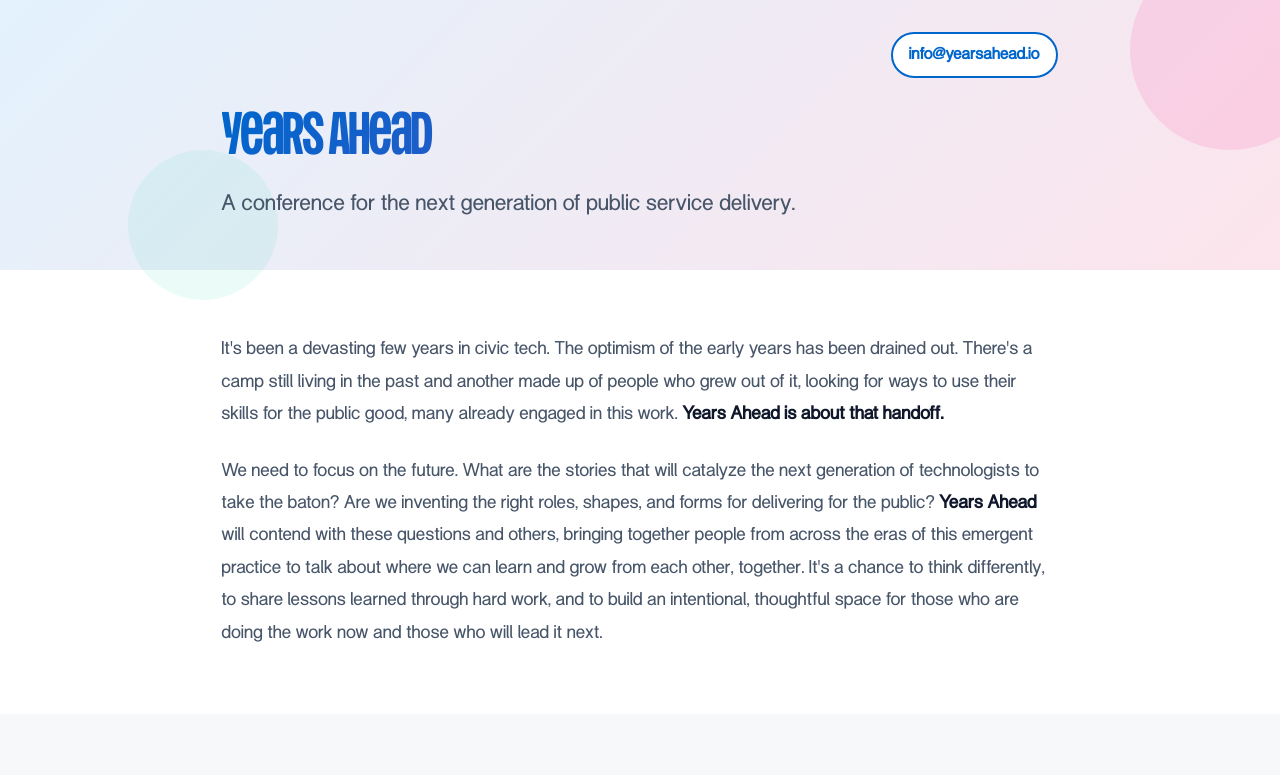
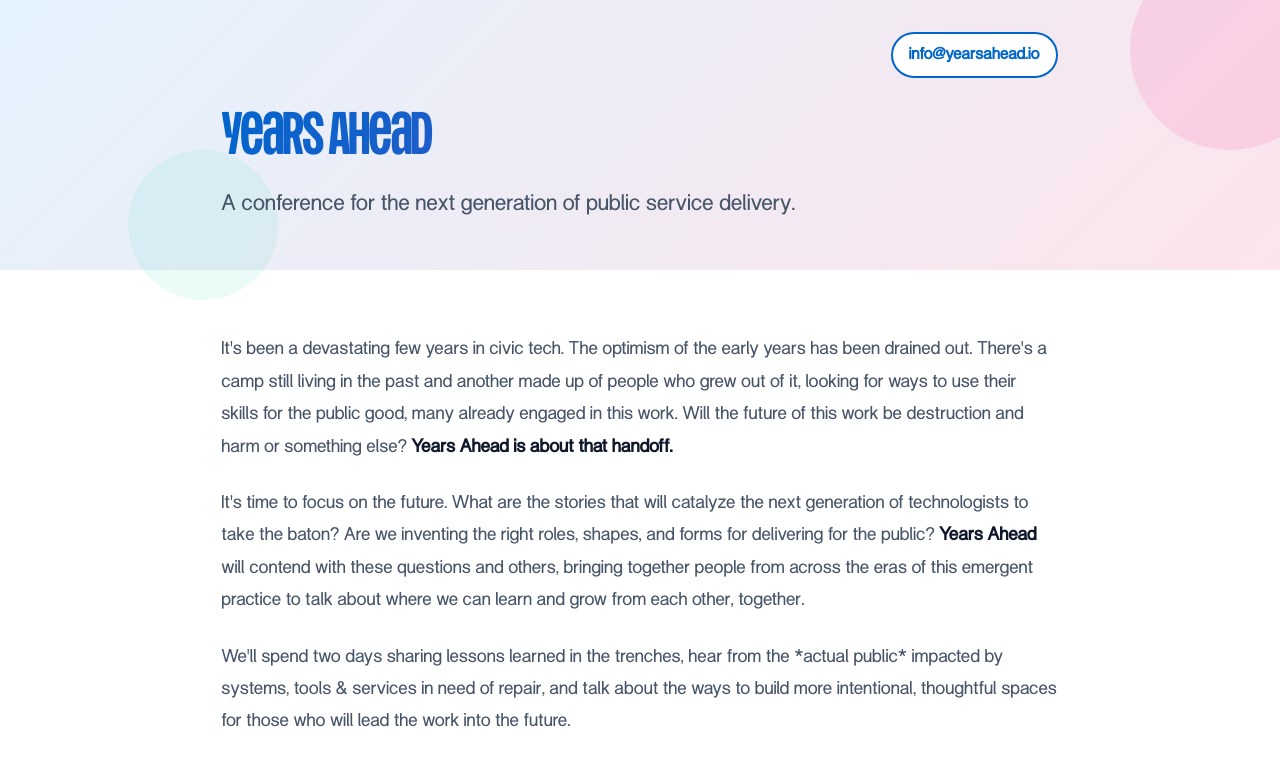
Before and after one commit to quarterback/years-ahead, a plain HTML site: page index.html in a window 1280 px wide. Shown: the top 775 px of the page. Drawn offline with Linux system fonts and the light colour scheme; files whose address does not match are found by name.

Commit message:
Fix typos and improve phrasing in index.html

```diff
--- a/index.html
+++ b/index.html
@@ -516,9 +516,11 @@
 
     <section class="intro">
       <div class="container">
-        <p>It's been a devasting few years in civic tech. The optimism of the early years has been drained out. There's a camp still living in the past and another made up of people who grew out of it, looking for ways to use their skills for the public good, many already engaged in this work. <strong>Years Ahead is about that handoff.</strong> </p>
+        <p>It's been a devastating few years in civic tech. The optimism of the early years has been drained out. There's a camp still living in the past and another made up of people who grew out of it, looking for ways to use their skills for the public good, many already engaged in this work. Will the future of this work be destruction and harm or something else? <strong>Years Ahead is about that handoff.</strong> </p>
 
-        <p>We need to focus on the future. What are the stories that will catalyze the next generation of technologists to take the baton? Are we inventing the right roles, shapes, and forms for delivering for the public? <strong>Years Ahead</strong> will contend with these questions and others, bringing together people from across the eras of this emergent practice to talk about where we can learn and grow from each other, together. It's a chance to think differently, to share lessons learned through hard work, and to build an intentional, thoughtful space for those who are doing the work now and those who will lead it next.</p>
+        <p>It's time to focus on the future. What are the stories that will catalyze the next generation of technologists to take the baton? Are we inventing the right roles, shapes, and forms for delivering for the public? <strong>Years Ahead</strong> will contend with these questions and others, bringing together people from across the eras of this emergent practice to talk about where we can learn and grow from each other, together.</p>
+
+        <p>We'll spend two days sharing lessons learned in the trenches, hear from the *actual public* impacted by systems, tools & services in need of repair, and talk about the ways to build more intentional, thoughtful spaces for those who will lead the work into the future.</p>
 
       </div>
     </section>
```
